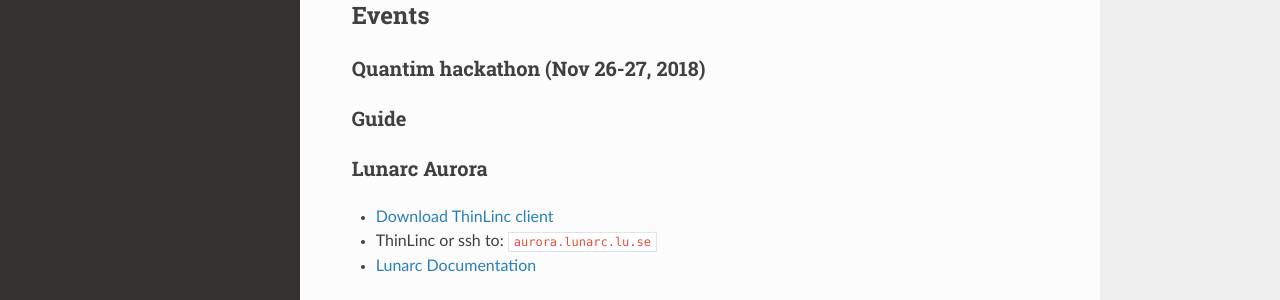
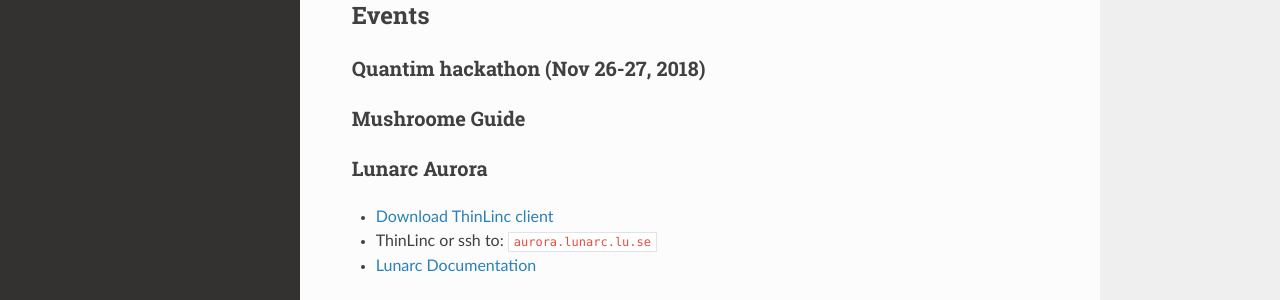
Before and after one commit to tomograms/tomograms-doc, a Sphinx documentation site: the page built from doc/source/index.md, in a window 1280 px wide and 900 px high. Shown: the part 209-509 px from the top of the window. Built offline with Sphinx 7.4.7 and the Read the Docs theme 2.0.0, drawn with Linux system fonts in a browser that asks for light colours.

Commit message:
Update index.md

```diff
--- a/doc/source/index.md
+++ b/doc/source/index.md
@@ -6,7 +6,7 @@
 
 ### Quantim hackathon (Nov 26-27, 2018)
 
-### Guide
+### Mushroome Guide
 
 ### Lunarc Aurora
 
```
